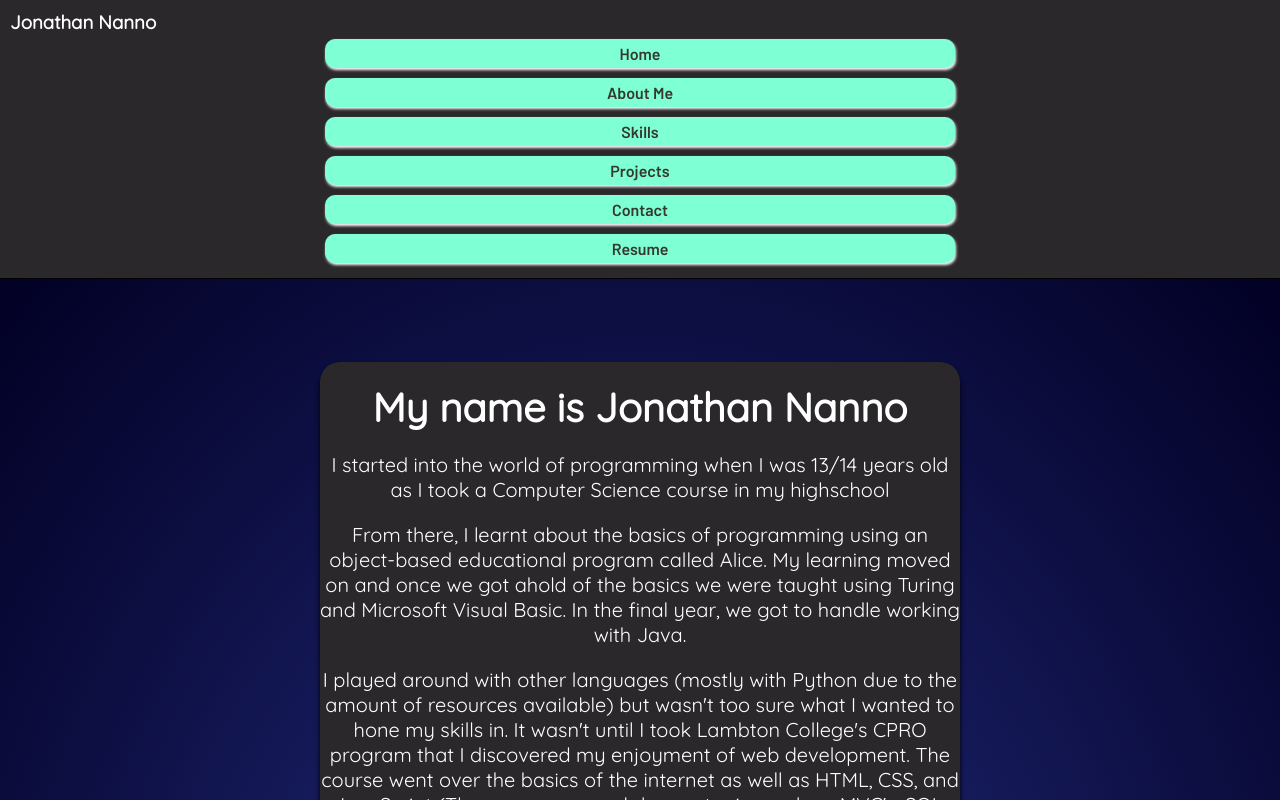
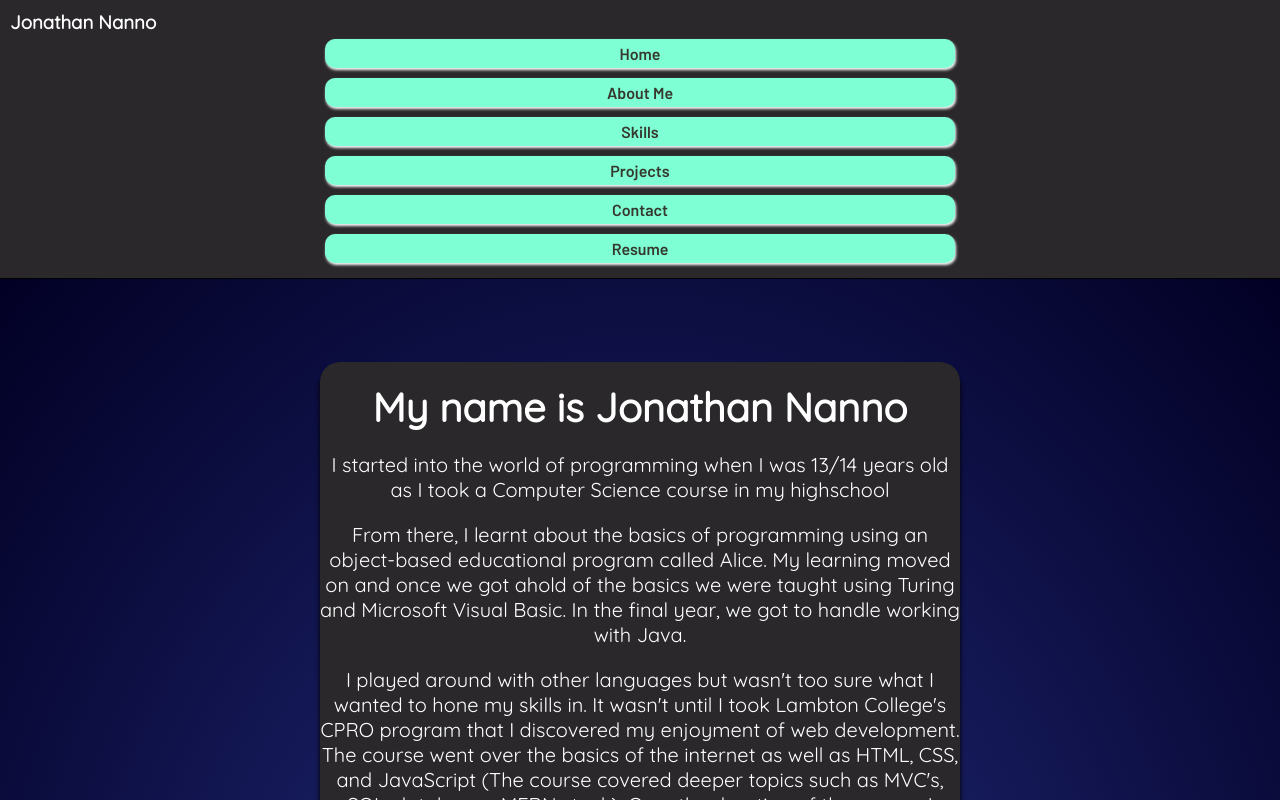
Before and after one commit to Johnny-creator/Personal-Website, a React (Create React App) app: page /about in a window 1280 px wide. Shown: the top 800 px of the page. Built offline with nearby package versions, Linux system fonts and the light colour scheme; the HTML template or start-up script is replaced by a standard one.

Commit message:
Slight change to the paragraphs

```diff
--- a/src/components/pages/About.js
+++ b/src/components/pages/About.js
@@ -12,7 +12,7 @@ const About = () => {
 
         <p> From there, I learnt about the basics of programming using an object-based educational program called Alice. My learning moved on and once we got ahold of the basics we were taught using Turing and Microsoft Visual Basic. In the final year, we got to handle working with Java. </p>
 
-        <p> I played around with other languages (mostly with Python due to the amount of resources available) but wasn't too sure what I wanted to hone my skills in. It wasn't until I took Lambton College's CPRO program that I discovered my enjoyment of web development. The course went over the basics of the internet as well as HTML, CSS, and JavaScript (The course covered deeper topics such as MVC's, SQL, databases, MERN stack). Over the duration of the course, I gained a deeper understanding of front-end development and wanted to further my knowledge with popular frameworks and libraries. </p>
+        <p> I played around with other languages but wasn't too sure what I wanted to hone my skills in. It wasn't until I took Lambton College's CPRO program that I discovered my enjoyment of web development. The course went over the basics of the internet as well as HTML, CSS, and JavaScript (The course covered deeper topics such as MVC's, SQL, databases, MERN stack). Over the duration of the course, I gained a deeper understanding of front-end development and wanted to further my knowledge with popular frameworks and libraries. </p>
 
         <p> After graduation, I've spent my freetime creating and deploying websites as a free-lance developer. I've also looked into game development in C# using a framework called 'Monogame'.</p>
       </div>
```
